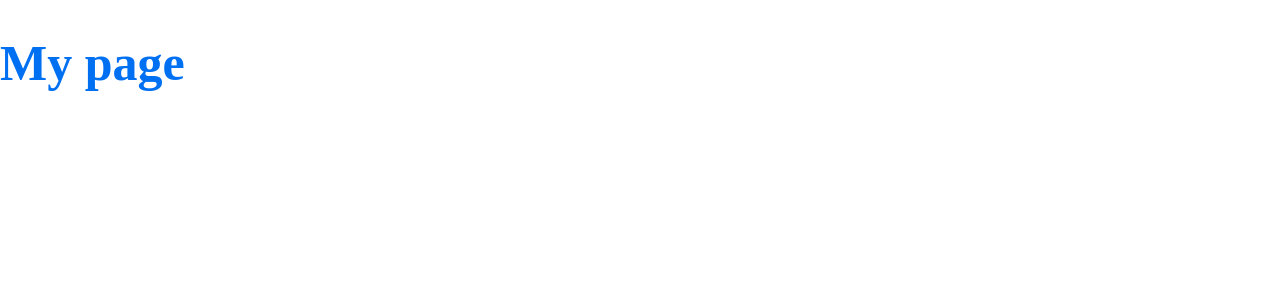
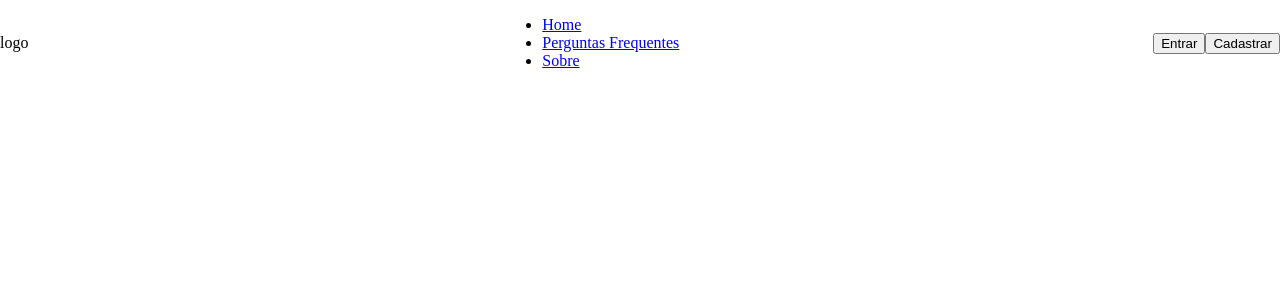
Before and after one commit to fischerafael/twigram-client, a Next.js app: page / in a window 1280 px wide. Shown: the top 300 px of the page. Built offline with nearby package versions, Linux system fonts and the light colour scheme.

Commit message:
added menu & created menuItem component

```diff
--- a/pages/index.tsx
+++ b/pages/index.tsx
@@ -1,12 +1,11 @@
-import styled from 'styled-components'
-
-const Title = styled.h1`
-    font-size: 50px;
-    color: ${({ theme }) => theme.colors.primary};
-`
+import Menu from '../src/components/commons/Menu'
 
 const Home = () => {
-    return <Title>My page</Title>
+    return (
+        <>
+            <Menu />
+        </>
+    )
 }
 
 export default Home
--- a/src/components/commons/Menu/index.tsx
+++ b/src/components/commons/Menu/index.tsx
@@ -1,9 +1,43 @@
-import styled from 'styled-components'
+import MenuItem from '../../molecules/MenuItem'
+
+import styled, { StyledComponentBase } from 'styled-components'
+import { menuItems } from '../../../data/menu-items'
 
 const Menu = () => {
-    return <MenuWrapperStyle></MenuWrapperStyle>
+    return (
+        <MenuWrapperStyle>
+            <MenuWrapperStyle.Left>logo</MenuWrapperStyle.Left>
+            <MenuWrapperStyle.Center as="ul">
+                {menuItems &&
+                    menuItems.map((item: { url: string; name: string }) => (
+                        <MenuItem
+                            key={item.url}
+                            name={item.name}
+                            url={item.url}
+                        />
+                    ))}
+            </MenuWrapperStyle.Center>
+            <MenuWrapperStyle.Rigth>
+                <button type="button">Entrar</button>
+                <button type="button">Cadastrar</button>
+            </MenuWrapperStyle.Rigth>
+        </MenuWrapperStyle>
+    )
 }
 
 export default Menu
 
-export const MenuWrapperStyle = styled.nav``
+interface StyleProps extends StyledComponentBase<any, {}> {
+    Left?: any
+    Center?: any
+    Rigth?: any
+}
+
+export const MenuWrapperStyle: StyleProps = styled.nav`
+    display: flex;
+    align-items: center;
+    justify-content: space-between;
+`
+MenuWrapperStyle.Left = styled.div``
+MenuWrapperStyle.Center = styled.div``
+MenuWrapperStyle.Rigth = styled.div``
--- /dev/null
+++ b/src/components/molecules/MenuItem/index.tsx
@@ -0,0 +1,14 @@
+interface Props {
+    url: string
+    name: string
+}
+
+const MenuItem: React.FC<Props> = ({ url, name }) => {
+    return (
+        <li key={url}>
+            <a href={url}>{name}</a>
+        </li>
+    )
+}
+
+export default MenuItem
--- /dev/null
+++ b/src/data/menu-items/index.tsx
@@ -0,0 +1,5 @@
+export const menuItems = [
+    { url: '/', name: 'Home' },
+    { url: '/faq', name: 'Perguntas Frequentes' },
+    { url: '/sobre', name: 'Sobre' }
+]
```
